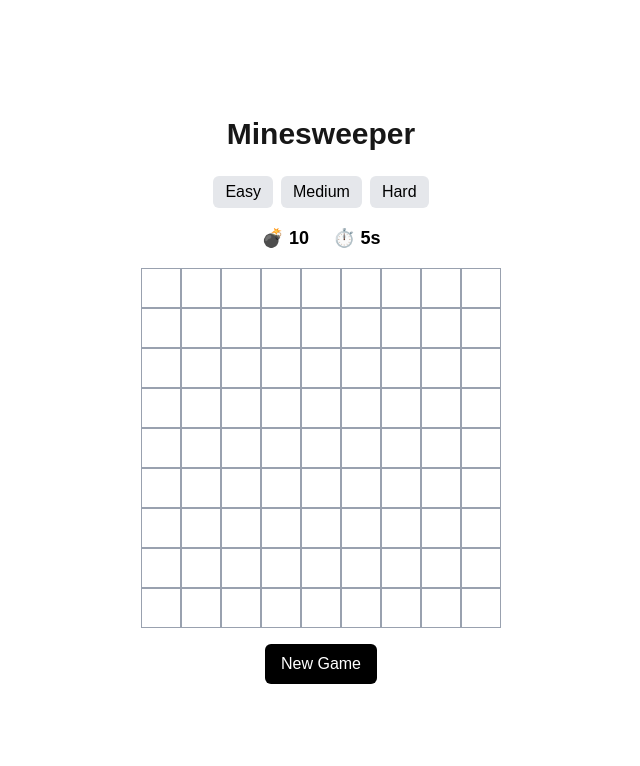
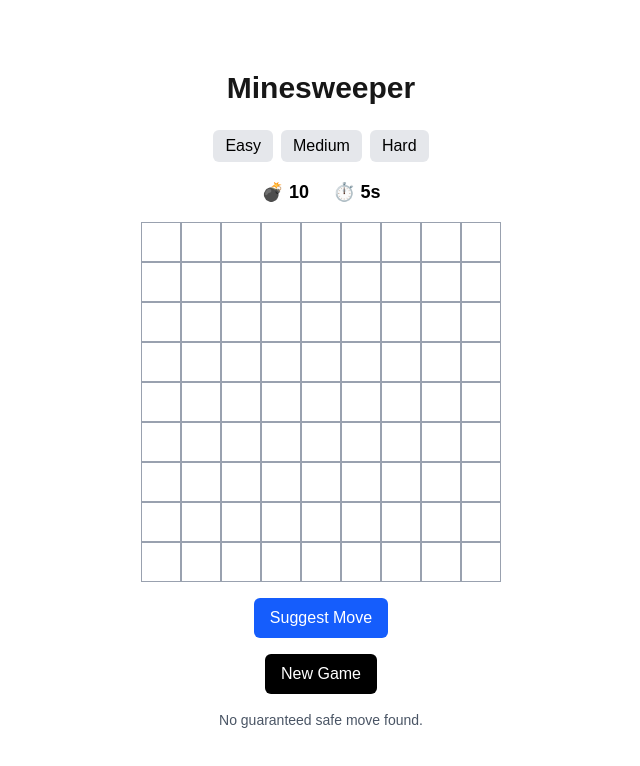
Before and after one commit to Vedang-M/Jev-Minesweeper, a Next.js app: page / in a window 1280 px wide. Shown: the top 766 px of the page, without its empty margins (319-959 px from the left). Built offline with nearby package versions, Linux system fonts and the light colour scheme.

Commit message:
Mine solver

```diff
--- a/src/components/Board.tsx
+++ b/src/components/Board.tsx
@@ -9,6 +9,7 @@ import {
     placeMines,
     calculateAdjacentMines,
 } from "@/game/boards";
+import { findSafeMoves } from "@/game/solver";
 import Cell from "./Cell";
 
 type BoardProps = {
@@ -21,6 +22,13 @@ export default function Board({ board: initialBoard }: BoardProps) {
         useState<GameStatus>("playing");
 
     const [time, setTime] = useState(0);
+
+    const [suggestion, setSuggestion] =
+        useState<{
+            row: number;
+            col: number;
+            reason: string;
+        } | null>(null);
 
     const [difficulty, setDifficulty] =
         useState<Difficulty>("easy");
@@ -149,6 +157,19 @@ export default function Board({ board: initialBoard }: BoardProps) {
             !newBoard[row][col].isFlagged;
 
         setBoard(newBoard);
+    }
+
+    function suggestMove() {
+        if (gameStatus !== "playing") return;
+
+        const safeMoves = findSafeMoves(board);
+
+        if (safeMoves.length === 0) {
+            setSuggestion(null);
+            return;
+        }
+
+        setSuggestion(safeMoves[0]);
     }
 
     function revealCell(row: number, col: number) {
@@ -298,6 +319,12 @@ export default function Board({ board: initialBoard }: BoardProps) {
                     You Won! 🎉
                 </p>
             )}
+            <button
+                onClick={suggestMove}
+                className="rounded-md bg-blue-600 px-4 py-2 text-white hover:bg-blue-700"
+            >
+                Suggest Move
+            </button>
 
             <button
                 onClick={resetGame}
@@ -305,7 +332,23 @@ export default function Board({ board: initialBoard }: BoardProps) {
             >
                 New Game
             </button>
+            {suggestion && (
+                <div className="text-center text-black">
+                    <p className="font-bold">
+                        Try: ({suggestion.row}, {suggestion.col})
+                    </p>
 
+                    <p className="text-sm">
+                        {suggestion.reason}
+                    </p>
+                </div>
+            )}
+
+            {!suggestion && gameStatus === "playing" && (
+                <p className="text-sm text-gray-600">
+                    No guaranteed safe move found.
+                </p>
+            )}
         </div>
     );
 }
```
